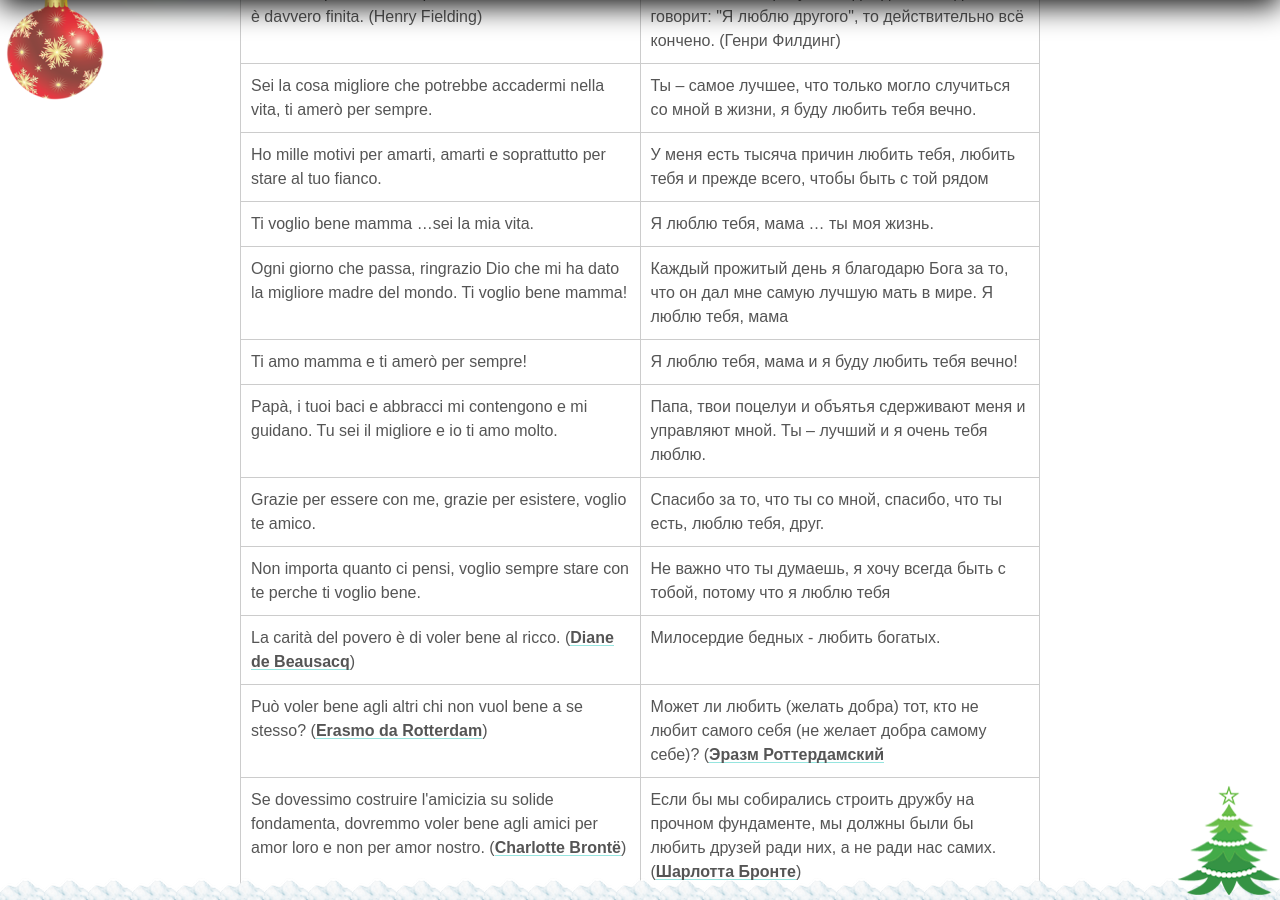
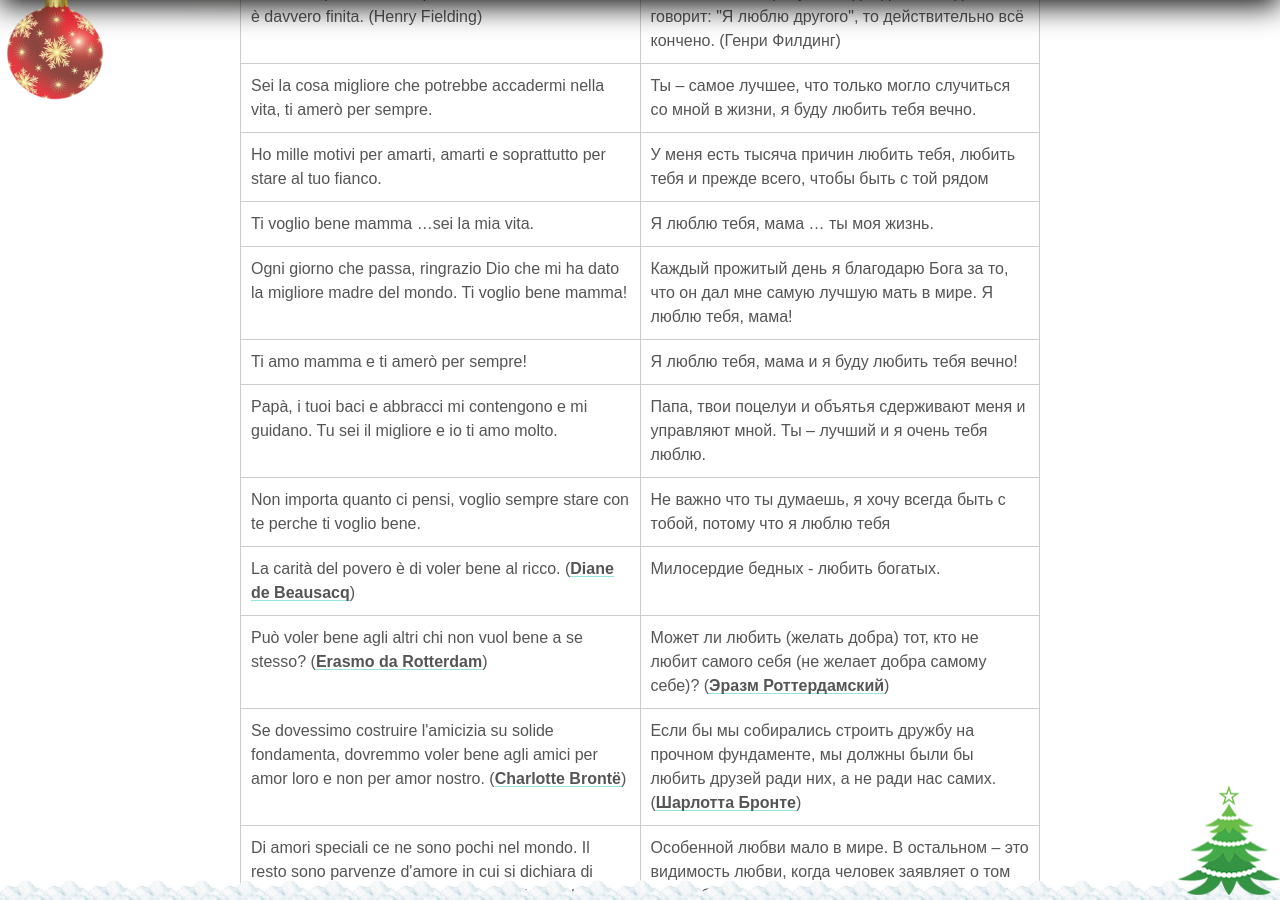
Before and after one commit to postolny/postolny.github.io, a Jekyll site: the page built from _posts/2020-12-30-voler-bene.md, in a window 1280 px wide and 900 px high, scrolled down 2880 px. Built offline with Jekyll 4.4.1, drawn with Linux system fonts in a browser that asks for light colours; nearby versions of some CDN libraries.

Commit message:
Add files via upload

```diff
--- a/_posts/2020-12-30-voler-bene.md
+++ b/_posts/2020-12-30-voler-bene.md
@@ -54,13 +54,12 @@
 |Sei la cosa migliore che potrebbe accadermi nella vita, ti amerò per sempre.|Ты – самое лучшее, что только могло случиться со мной в жизни, я буду любить тебя вечно.|
 |Ho mille motivi per amarti, amarti e soprattutto per stare al tuo fianco.|У меня есть тысяча причин любить тебя, любить тебя и прежде всего, чтобы быть с той рядом|
 |Ti voglio bene mamma ...sei la mia vita.|Я люблю тебя, мама ... ты моя жизнь.|
-|Ogni giorno che passa, ringrazio Dio che mi ha dato la migliore madre del mondo. Ti voglio bene mamma!|Каждый прожитый день я благодарю Бога за то, что он дал мне самую лучшую мать в мире. Я люблю тебя, мама|
+|Ogni giorno che passa, ringrazio Dio che mi ha dato la migliore madre del mondo. Ti voglio bene mamma!|Каждый прожитый день я благодарю Бога за то, что он дал мне самую лучшую мать в мире. Я люблю тебя, мама!|
 |Ti amo mamma e ti amerò per sempre!|Я люблю тебя, мама и я буду любить тебя вечно!|
 |Papà, i tuoi baci e abbracci mi contengono e mi guidano. Tu sei il migliore e io ti amo molto.|Папа, твои поцелуи и объятья сдерживают меня и управляют мной. Ты – лучший и я очень тебя люблю.|
-|Grazie per essere con me, grazie per esistere, voglio te amico.|Спасибо за то, что ты со мной, спасибо, что ты есть, люблю тебя, друг.|
 |Non importa quanto ci pensi, voglio sempre stare con te perche ti voglio bene.|Не важно что ты думаешь, я хочу всегда быть с тобой, потому что я люблю тебя|
 |La carità del povero è di voler bene al ricco. ([Diane de Beausacq](https://fr.wikipedia.org/wiki/Diane_de_Beausacq))|Милосердие бедных - любить богатых.|
-|Può voler bene agli altri chi non vuol bene a se stesso? ([Erasmo da Rotterdam](https://it.wikipedia.org/wiki/Erasmo_da_Rotterdam))|Может ли любить (желать добра) тот, кто не любит самого себя (не желает добра самому себе)? ([Эразм Роттердамский](https://ru.wikipedia.org/wiki/Эразм_Роттердамский)|
+|Può voler bene agli altri chi non vuol bene a se stesso? ([Erasmo da Rotterdam](https://it.wikipedia.org/wiki/Erasmo_da_Rotterdam))|Может ли любить (желать добра) тот, кто не любит самого себя (не желает добра самому себе)? ([Эразм Роттердамский](https://ru.wikipedia.org/wiki/Эразм_Роттердамский))|
 |Se dovessimo costruire l'amicizia su solide fondamenta, dovremmo voler bene agli amici per amor loro e non per amor nostro. ([Charlotte Brontë](https://en.wikipedia.org/wiki/Charlotte_Brontë))|Если бы мы собирались строить дружбу на прочном фундаменте, мы должны были бы любить друзей ради них, а не ради нас самих. ([Шарлотта Бронте](https://ru.wikipedia.org/wiki/Бронте,_Шарлотта))|
 |Di amori speciali ce ne sono pochi nel mondo. Il resto sono parvenze d'amore in cui si dichiara di voler bene a qualcuno premurandosi di voler bene a se stessi. ([Mauro Corona](https://it.wikipedia.org/wiki/Mauro_Corona))|Особенной любви мало в мире. В остальном – это видимость любви, когда человек заявляет о том что любит кого-то, заботясь лишь о любви к себе. ([Мауро Корона](https://ru.wikipedia.org/wiki/Корона,_Мауро))|
 
```
